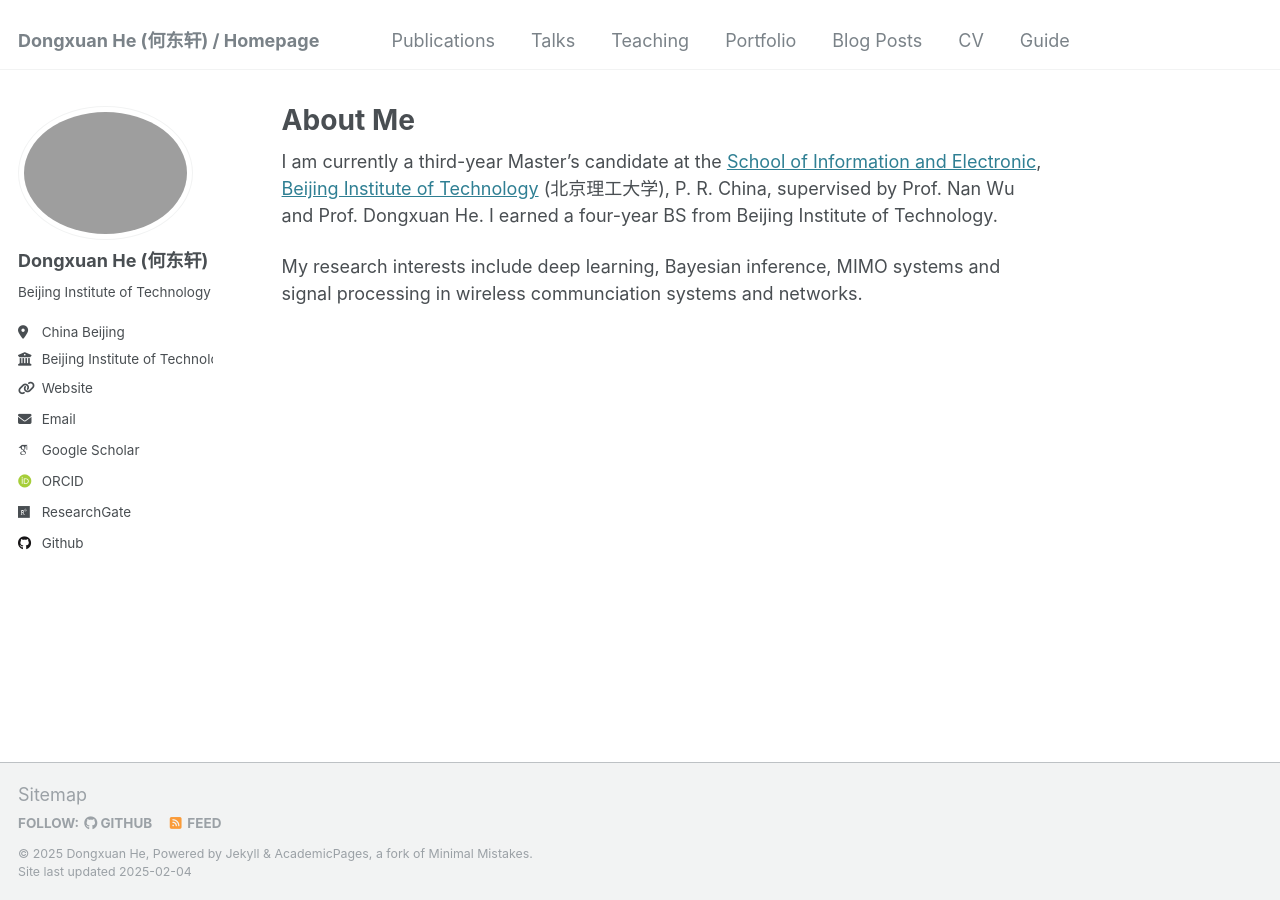
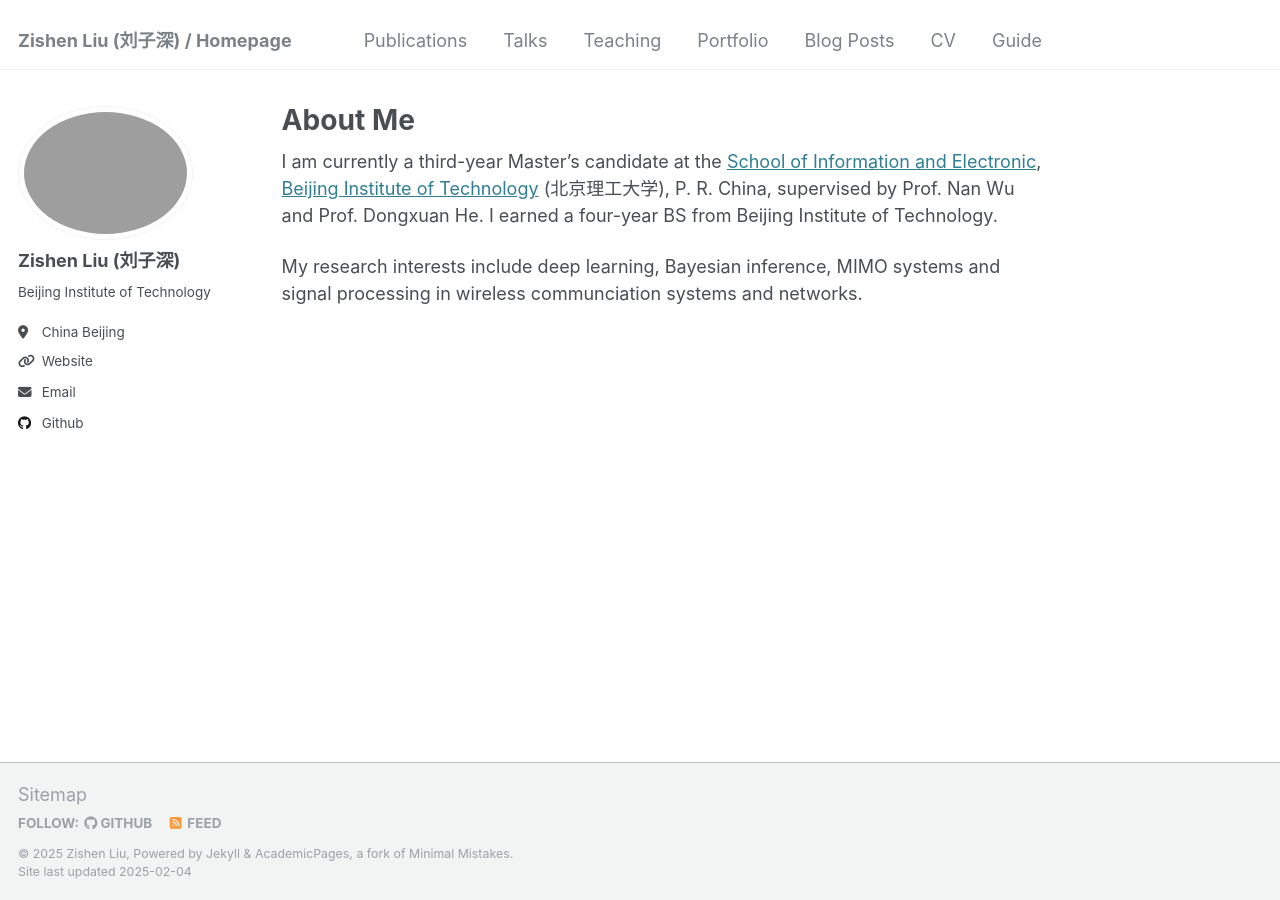
Before and after one commit to dongxuanBIT/dongxuanBIT.github.io, a Jekyll site: the page built from _pages/about.md, in a window 1280 px wide. Built offline with Jekyll 4.4.1, drawn with Linux system fonts in a browser that asks for light colours; some web fonts are replaced.

Commit message:
Update _config.yml

```diff
--- a/_config.yml
+++ b/_config.yml
@@ -8,13 +8,13 @@
 
 # Basic Site Settings
 locale                   : "en-US"
-title                    : "Dongxuan He (何东轩) / Homepage"
+title                    : "Zishen Liu (刘子深) / Homepage"
 title_separator          : "-"
-name                     : &name "Dongxuan He"
+name                     : &name "Zishen Liu"
 description              : &description "personal description"
-url                      : https://zishenliu729.github.io/dongxuan_he.github.io/ # the base hostname & protocol for your site e.g. "https://[your GitHub username].github.io"
+url                      : https://zishenliu729.github.io # the base hostname & protocol for your site e.g. "https://[your GitHub username].github.io"
 baseurl                  : "" # the subpath of your site, e.g. "/blog"
-repository               : "zishenliu729/dongxuan_he.github.io "
+repository               : "zishenliu729/zishenliu729.github.io "
 
 # Site Author - The following control what appear as part of the author content on the side bar.
 #               If a field is blank the icon and link will not appear, otherwise it will be shown.
@@ -22,22 +22,22 @@
 author:
   # Biographic information
   avatar           : "zishen.png"
-  name             : "Dongxuan He (何东轩)"
+  name             : "Zishen Liu (刘子深)"
   pronouns         : # example: "she/her"
   bio              : "Beijing Institute of Technology"
   location         : "China Beijing"
-  employer         : "Beijing Institute of Technology"
-  uri              : https://zishenliu729.github.io/dongxuan_he.github.io/
-  email            : "dongxuan_he@bit.edu.cn"
+  employer         :
+  uri              : https://zishenliu729.github.io/
+  email            : "zishen_liu@bit.edu.cn"
 
   # Academic websites
   arxiv            : # URL - Update with the correct link to your profile
-  googlescholar    : "https://scholar.google.com.hk/citations?user=ZZ6jAmsAAAAJ&hl=zh-CN"
+  googlescholar    : #"https://scholar.google.com/citations?user=PS_CX0AAAAAJ"
   impactstory      : # URL
-  orcid            : "https://orcid.org/0000-0002-5429-3318"
+  orcid            : #"http://orcid.org/yourorcidurl"
   semantic         : # URL
   pubmed           : #"https://www.ncbi.nlm.nih.gov/pubmed/?term=john+snow"
-  researchgate     : "https://www.researchgate.net/profile/Dongxuan-He"
+  researchgate     : # URL
   scopus           : # URL
 
   # Repositories and software development
```
